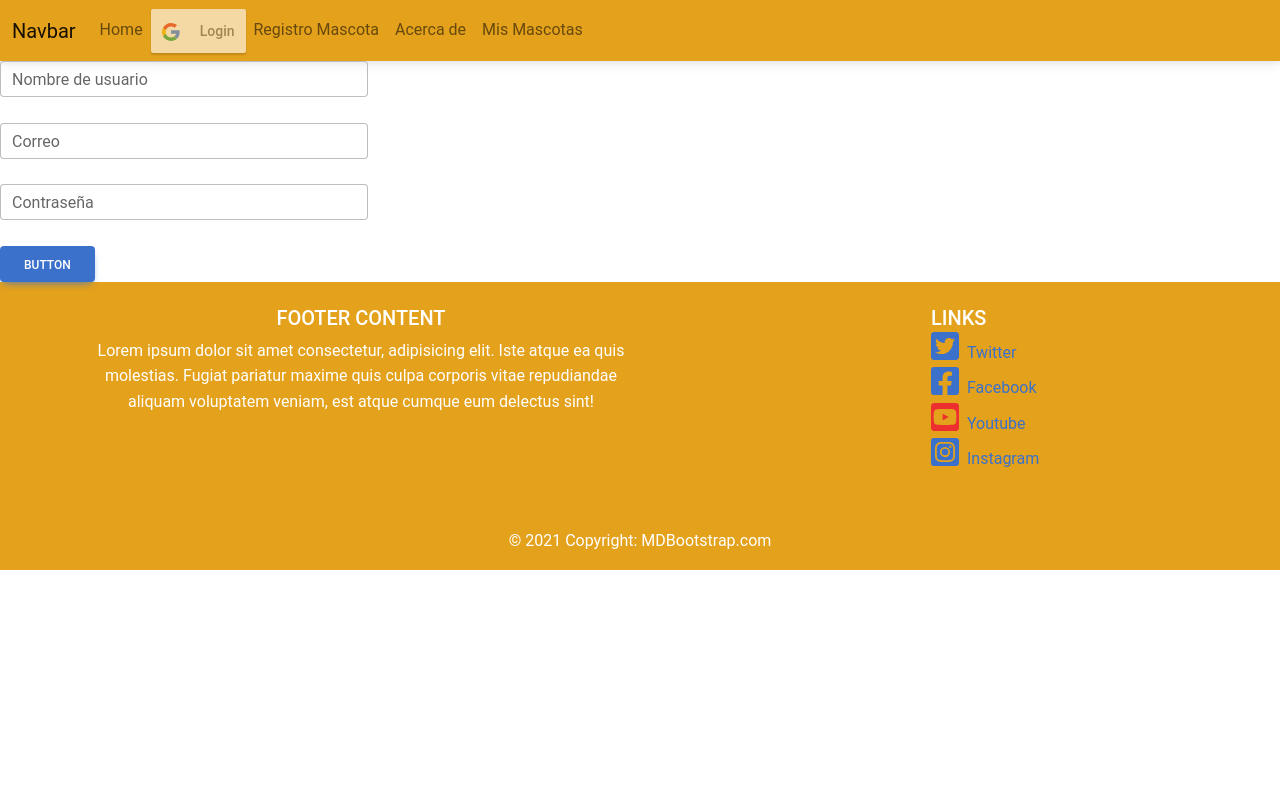
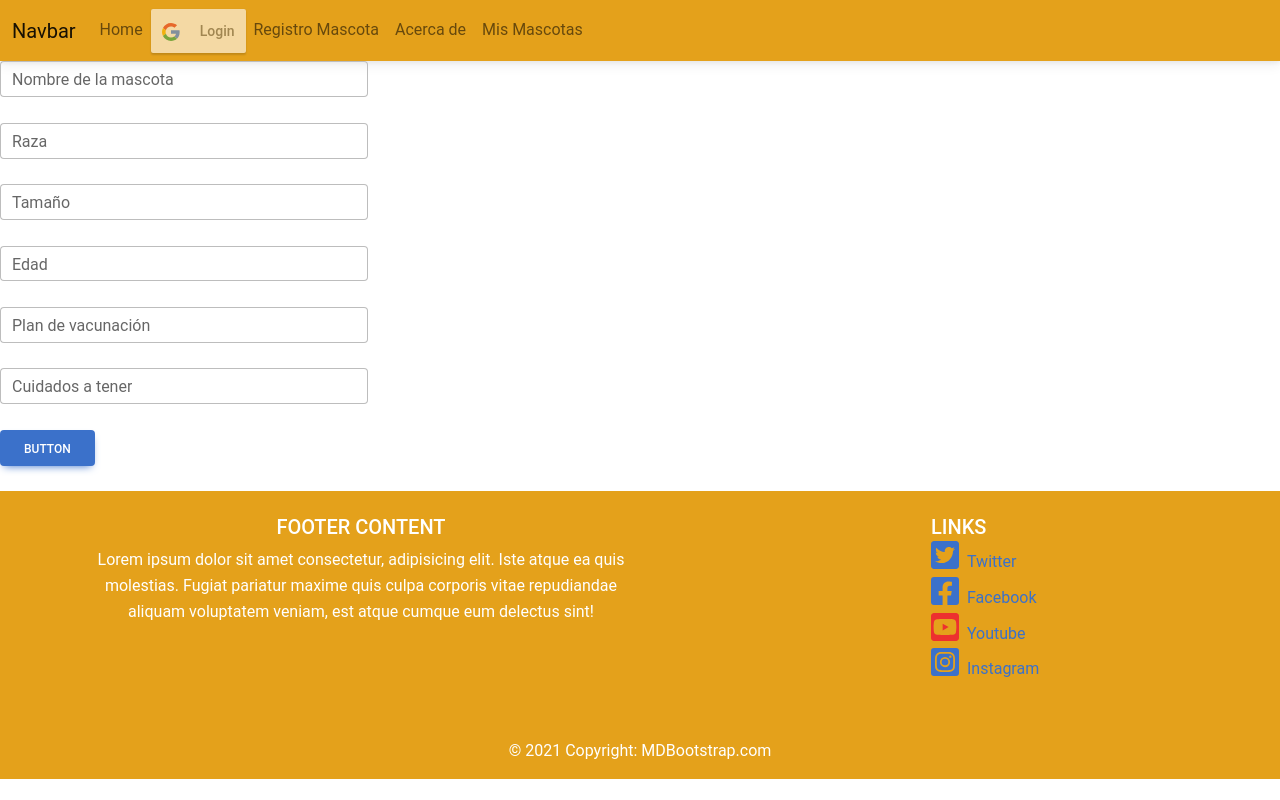
Before and after one commit to presi11/Guarderia-Front, a React (Create React App) app: page /Register in a window 1280 px wide. Built offline with nearby package versions, Linux system fonts and the light colour scheme.

Commit message:
Form register pet with send json

```diff
--- a/src/Pages/Pets/RegisterPet.jsx
+++ b/src/Pages/Pets/RegisterPet.jsx
@@ -1,40 +1,113 @@
-import React from "react";
+import React, { useState } from "react";
 import { MDBInput, MDBBtn } from "mdb-react-ui-kit";
 
+const Register = () => {
+  const [formState, setFormState] = useState({
+    name: "",
+    breed: "",
+    size: "",
+    age: "",
+    vaccination_plan: "",
+    care_to_have: "",
+  });
 
-const Register = () => {
-
+  function sendForm(){
+    console.log(formState);
+  }
 
 
   return (
     <div style={{ width: "23rem" }}>
-      <form>
+      <form
+        onSubmit={(e) => {
+          e.preventDefault();
+          sendForm();
+        }}
+      >
         <MDBInput
-
-          label="Nombre de usuario"
+          value={formState.name}
+          onChange={(e) =>
+            setFormState({
+              ...formState,
+              name: e.target.value,
+            })
+          }
+          label="Nombre de la mascota"
           id="formControlDefault"
           type="text"
         />
 
         <br />
         <MDBInput
-
-          label="Correo"
+          value={formState.breed}
+          onChange={(e) =>
+            setFormState({
+              ...formState,
+              breed: e.target.value,
+            })
+          }
+          label="Raza"
           id="formControlDefault"
           type="text"
         />
 
         <br />
         <MDBInput
-
-          label="Contraseña"
+          value={formState.size}
+          onChange={(e) =>
+            setFormState({
+              ...formState,
+              size: e.target.value,
+            })
+          }
+          label="Tamaño"
           id="formControlDefault"
-          type="password"
+          type="text"
+        />
+        <br />
+        <MDBInput
+          tvalue={formState.age}
+          onChange={(e) =>
+            setFormState({
+              ...formState,
+              age: e.target.value,
+            })
+          }
+          label="Edad"
+          id="formControlDefault"
+          type="text"
+        />
+        <br />
+        <MDBInput
+          value={formState.vaccination_plan}
+          onChange={(e) =>
+            setFormState({
+              ...formState,
+              vaccination_plan: e.target.value,
+            })
+          }
+          label="Plan de vacunación"
+          id="formControlDefault"
+          type="text"
+        />
+        <br />
+        <MDBInput
+          value={formState.care_to_have}
+          onChange={(e) =>
+            setFormState({
+              ...formState,
+              care_to_have: e.target.value,
+            })
+          }
+          label="Cuidados a tener"
+          id="formControlDefault"
+          type="text"
         />
 
         <br />
         <MDBBtn type="submit">Button</MDBBtn>
       </form>
+      <br />
     </div>
   );
 };
```
